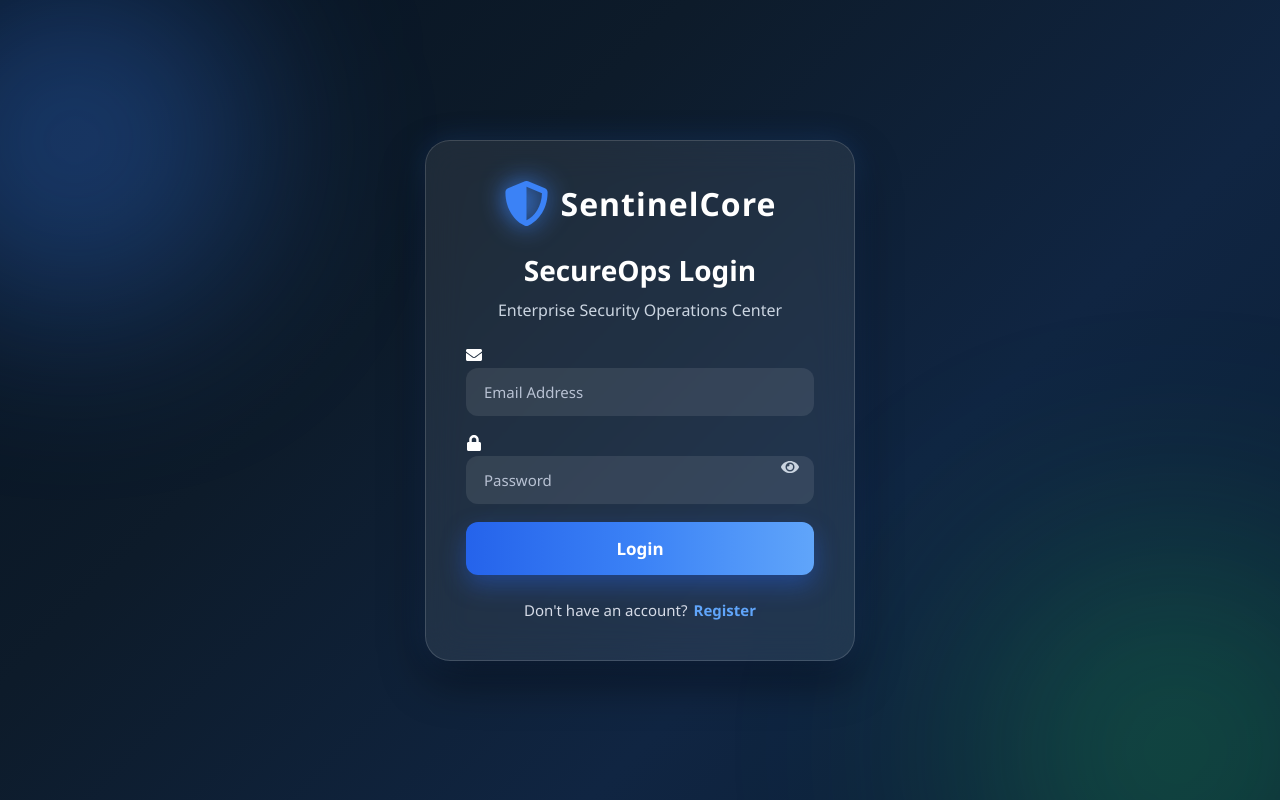
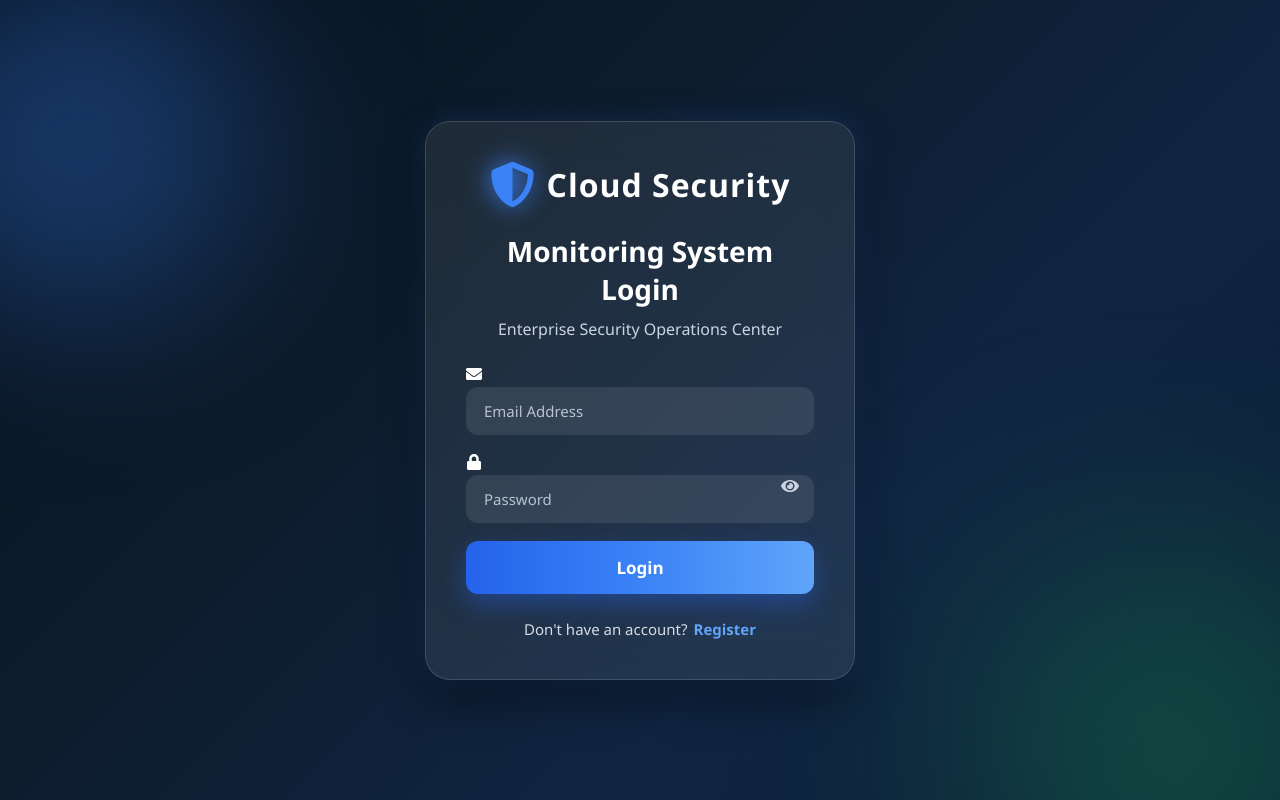
Before and after one commit to hemanthsatti300-cyber/frontend, a React (Vite) app: page /login in a window 1280 px wide. Built offline with nearby package versions, Linux system fonts and the light colour scheme.

Commit message:
Update Login.jsx

```diff
--- a/src/Login.jsx
+++ b/src/Login.jsx
@@ -277,7 +277,7 @@ function Login() {
           <FaShieldAlt />
 
           <h1>
-            SentinelCore
+           Cloud Security
           </h1>
 
         </div>
@@ -288,7 +288,7 @@ function Login() {
         ==================================== */}
 
         <h2>
-          SecureOps Login
+          Monitoring System Login
         </h2>
 
         <p>
```
